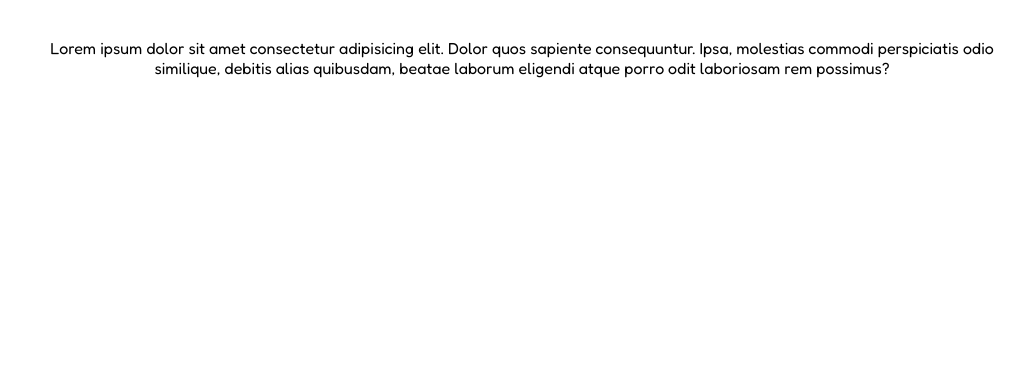
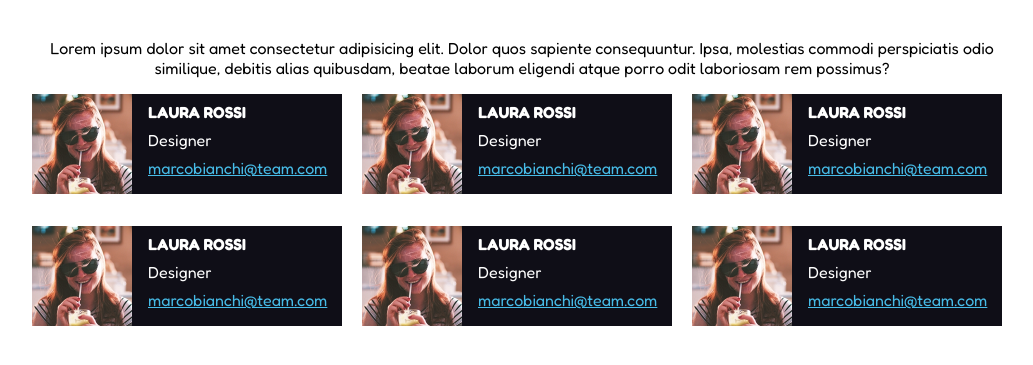
Before and after one commit to post-coder/float-cards-correzione, a plain HTML site: page index.html in a window 1280 px wide. Shown: the part 81-446 px from the top of the page, without its empty margins (118-1151 px from the left). Drawn offline with Linux system fonts and the light colour scheme.

Commit message:
added cards layout

```diff
--- a/css/style.css
+++ b/css/style.css
@@ -6,6 +6,12 @@
 
 body {
   font-family: 'Fredoka', sans-serif;
+}
+
+.clearfix::after {
+  content: "";
+  display: block;
+  clear: both;
 }
 
 
@@ -23,3 +29,61 @@ h1 {
 
   padding: 40px 0;
 }
+
+
+/* main cards */
+#cards {
+  color: white;
+}
+
+#cards .row {
+
+}
+
+#cards .col {
+  width: 33%;
+  min-width: 317px;
+
+  float: left;
+
+  padding: 16px 10px;
+
+  /* border: 1px solid black; */
+  /* background-color: #ff000020; */
+}
+
+#cards .card {
+  background-color: #0f0e17;
+}
+
+#cards .card img {
+  height: 100px;
+
+  float: left;
+}
+
+#cards .card-details {
+  float: left;
+
+  padding-left: 1em;
+  padding-top: 8px;
+}
+
+#cards .card-details ul {
+  list-style-type: none;
+}
+
+#cards .card-details ul li {
+  margin-bottom: 8px;
+}
+
+#cards .card-details .card-details__name {
+  text-transform: uppercase;
+}
+
+#cards .card-details .card-details__email a {
+  color: #47bce8;
+}
+#cards .card-details .card-details__email a:visited {
+  color: #47bce8;
+}
--- a/index.html
+++ b/index.html
@@ -25,5 +25,132 @@
     </p>
   </header>
 
+  <main id="cards" class="centered-section">
+
+    <div class="row clearfix">
+
+      <div class="col">
+        <div class="card clearfix">
+          <img src="img/female1.png" alt="immagine profilo 1">
+
+          <div class="card-details">
+            <ul>
+              <li class="card-details__name">
+                <strong>Laura Rossi</strong>
+              </li>
+              <li class="card-details__profession">
+                Designer
+              </li>
+              <li class="card-details__email">
+                <a href="https://www.google.com/">marcobianchi@team.com</a>
+              </li>
+            </ul>
+          </div>
+        </div>
+      </div>
+
+      <div class="col">
+        <div class="card clearfix">
+          <img src="img/female1.png" alt="immagine profilo 1">
+
+          <div class="card-details">
+            <ul>
+              <li class="card-details__name">
+                <strong>Laura Rossi</strong>
+              </li>
+              <li class="card-details__profession">
+                Designer
+              </li>
+              <li class="card-details__email">
+                <a href="https://www.google.com/">marcobianchi@team.com</a>
+              </li>
+            </ul>
+          </div>
+        </div>
+      </div>
+
+      <div class="col">
+        <div class="card clearfix">
+          <img src="img/female1.png" alt="immagine profilo 1">
+
+          <div class="card-details">
+            <ul>
+              <li class="card-details__name">
+                <strong>Laura Rossi</strong>
+              </li>
+              <li class="card-details__profession">
+                Designer
+              </li>
+              <li class="card-details__email">
+                <a href="https://www.google.com/">marcobianchi@team.com</a>
+              </li>
+            </ul>
+          </div>
+        </div>
+      </div>
+
+      <div class="col">
+        <div class="card clearfix">
+          <img src="img/female1.png" alt="immagine profilo 1">
+
+          <div class="card-details">
+            <ul>
+              <li class="card-details__name">
+                <strong>Laura Rossi</strong>
+              </li>
+              <li class="card-details__profession">
+                Designer
+              </li>
+              <li class="card-details__email">
+                <a href="https://www.google.com/">marcobianchi@team.com</a>
+              </li>
+            </ul>
+          </div>
+        </div>
+      </div>
+
+      <div class="col">
+        <div class="card clearfix">
+          <img src="img/female1.png" alt="immagine profilo 1">
+
+          <div class="card-details">
+            <ul>
+              <li class="card-details__name">
+                <strong>Laura Rossi</strong>
+              </li>
+              <li class="card-details__profession">
+                Designer
+              </li>
+              <li class="card-details__email">
+                <a href="https://www.google.com/">marcobianchi@team.com</a>
+              </li>
+            </ul>
+          </div>
+        </div>
+      </div>
+
+      <div class="col">
+        <div class="card clearfix">
+          <img src="img/female1.png" alt="immagine profilo 1">
+
+          <div class="card-details">
+            <ul>
+              <li class="card-details__name">
+                <strong>Laura Rossi</strong>
+              </li>
+              <li class="card-details__profession">
+                Designer
+              </li>
+              <li class="card-details__email">
+                <a href="https://www.google.com/">marcobianchi@team.com</a>
+              </li>
+            </ul>
+          </div>
+        </div>
+      </div>
+
+    </div>
+
+  </main>
 </body>
 </html>
```
